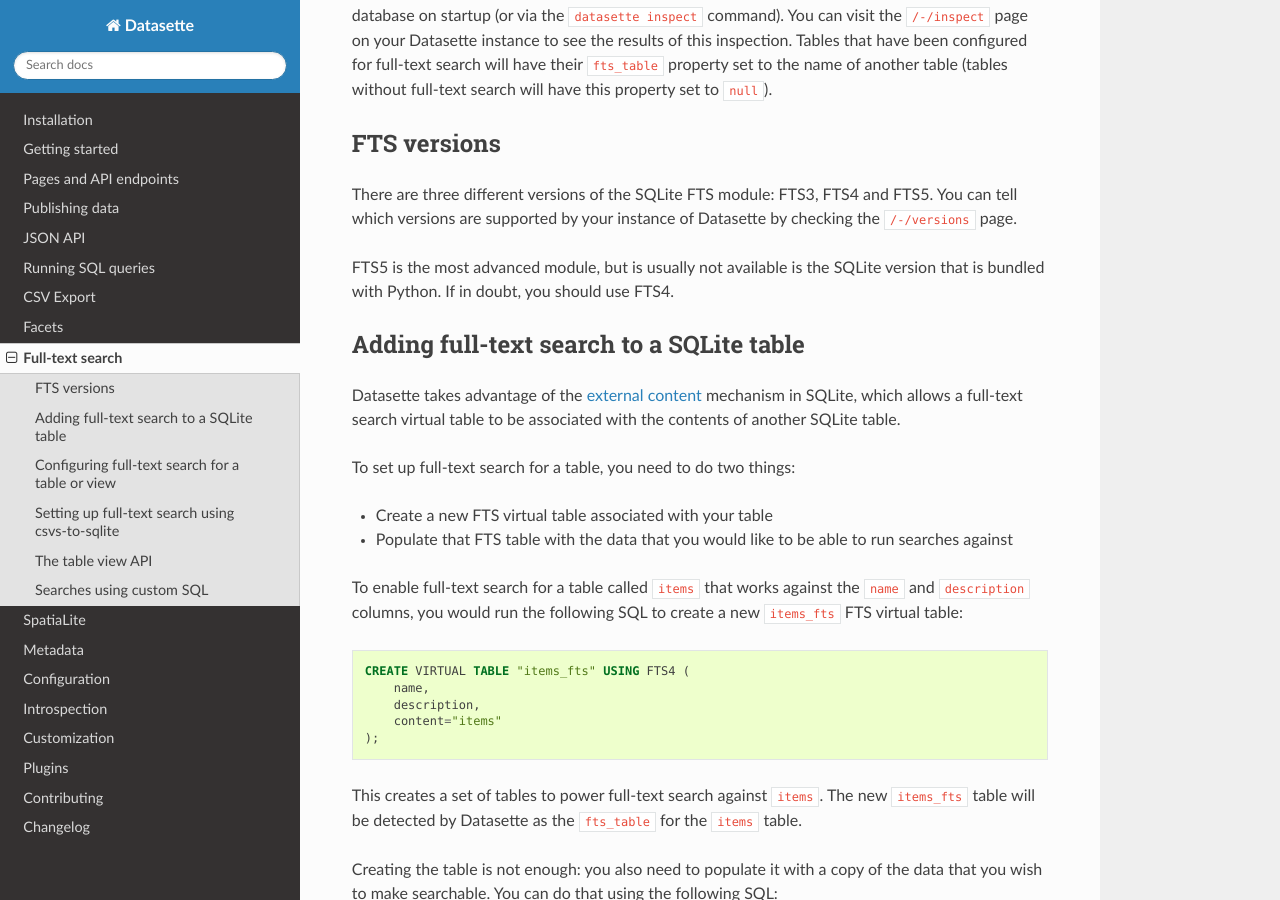
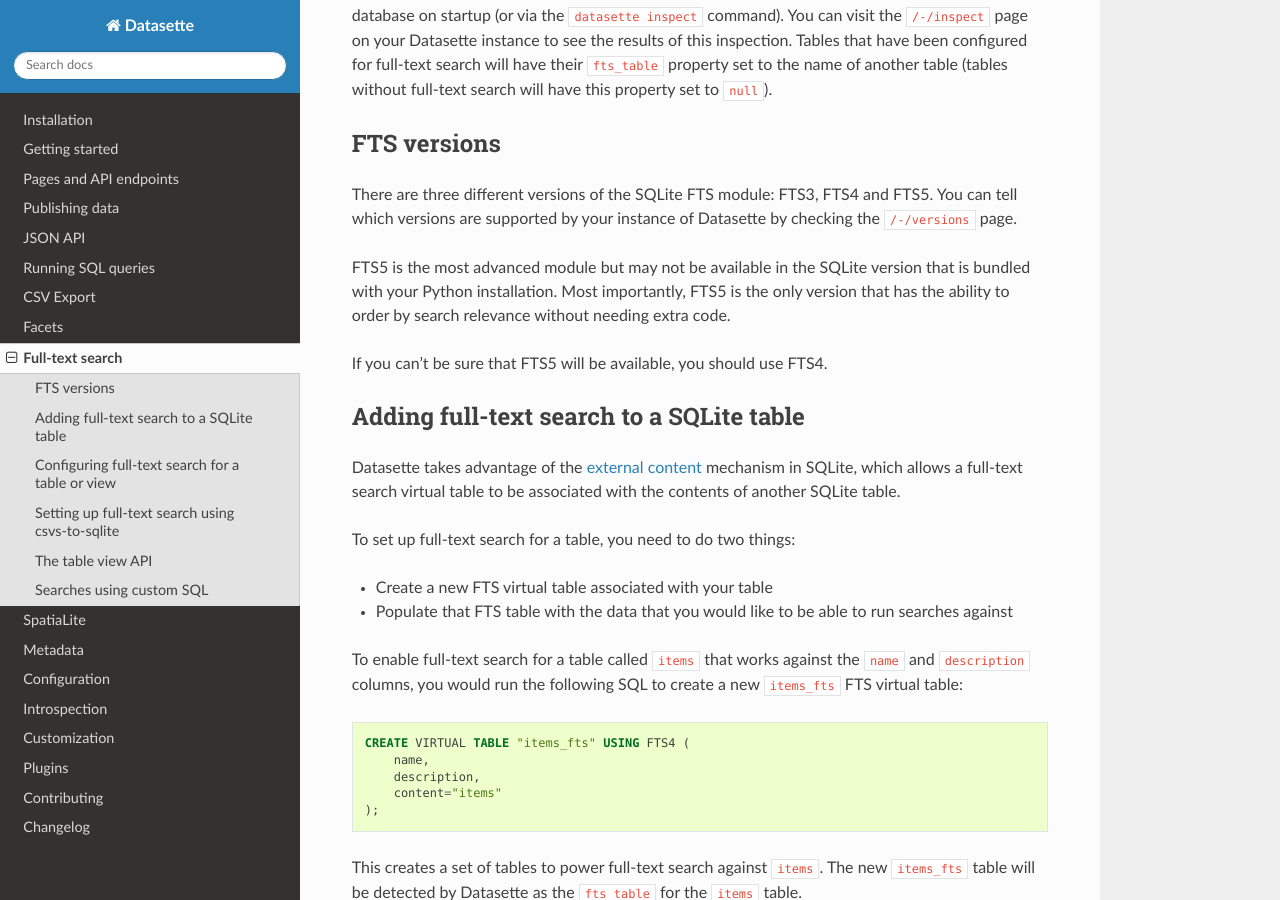
Before and after one commit to simonw/datasette, a Sphinx documentation site: the page built from docs/full_text_search.rst, in a window 1280 px wide and 900 px high, scrolled down 866 px. Built offline with Sphinx 7.4.7 and the Read the Docs theme 2.0.0, drawn with Linux system fonts in a browser that asks for light colours.

Commit message:
Updated notes on FTS5 v.s. FTS4

```diff
--- a/docs/full_text_search.rst
+++ b/docs/full_text_search.rst
@@ -14,7 +14,9 @@
 
 There are three different versions of the SQLite FTS module: FTS3, FTS4 and FTS5. You can tell which versions are supported by your instance of Datasette by checking the ``/-/versions`` page.
 
-FTS5 is the most advanced module, but is usually not available is the SQLite version that is bundled with Python. If in doubt, you should use FTS4.
+FTS5 is the most advanced module but may not be available in the SQLite version that is bundled with your Python installation. Most importantly, FTS5 is the only version that has the ability to order by search relevance without needing extra code.
+
+If you can't be sure that FTS5 will be available, you should use FTS4.
 
 Adding full-text search to a SQLite table
 -----------------------------------------
```
